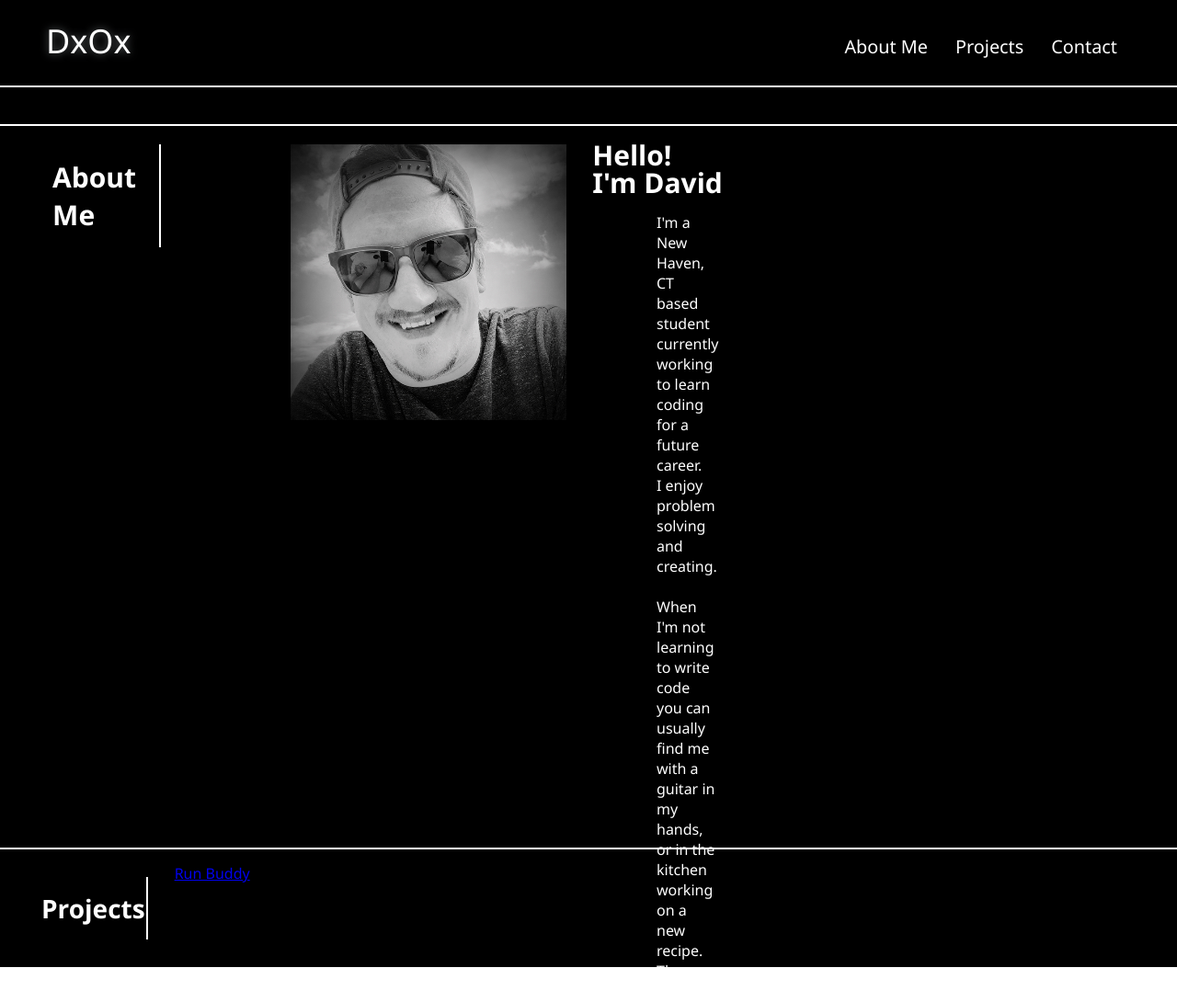
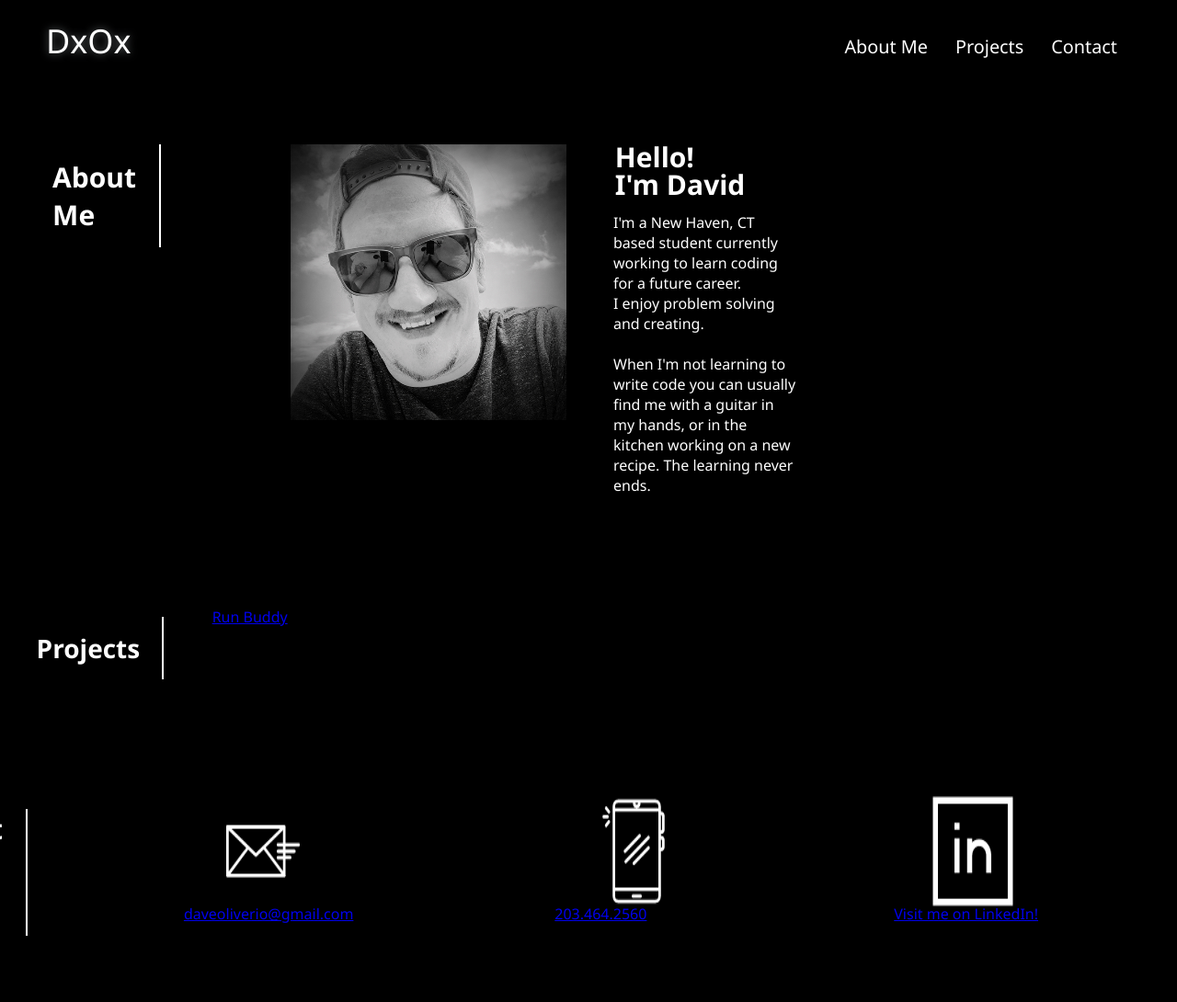
Before and after one commit to davezer/Portfolio, a plain HTML site: page index.html in a window 1280 px wide. Shown: the whole page at 92% size. After the commit the page ends 1021 px from the top, so only its background shows below. Drawn offline with Linux system fonts and the light colour scheme.

Commit message:
added contact section and icons

```diff
--- a/assets/css/style.css
+++ b/assets/css/style.css
@@ -11,7 +11,7 @@
 
 body {
 
-    color: var(--black);
+    background-color: var(--black);
     font-family:'Segoe UI', Tahoma, Geneva, Verdana, sans-serif;
   }
 /* HEADER SECTION STYLE */
@@ -84,7 +84,7 @@ header nav ul li a {
 
 /* ABOUT ME SECTION SECTION */
 
-.aboutMe {
+.aboutMe  {
     background-color: var(--black);
     display: flex;
     flex-wrap: wrap;
@@ -132,7 +132,7 @@ header nav ul li a {
 
 .bio {
     padding: 2px;
-    margin: -233px 692px;
+    margin: -233px 391px 82px 645px;
     display: flex;
     flex-wrap: wrap;
     color: var(--white);
@@ -146,8 +146,7 @@ header nav ul li a {
     justify-content: space-around;
     color: var(--white);
     line-height: 1;
-    width: 21%;
-    margin: -3px 150px;
+    margin: -1px 0px 0px 234px;
     text-align: left;
 
 }
@@ -164,7 +163,7 @@ header nav ul li a {
     }
 
 .projects h2 {
-    margin: 15px;
+    margin: 11px 70px 67px 1px;
     font-size: 28px;
     display: flex;
     flex-wrap: wrap;
@@ -181,7 +180,45 @@ header nav ul li a {
 
 }
 
+/* Contact Section */
 
+
+.contact {
+    color: var(--white);
+    background-color: var(--black);
+    display: flex;
+    flex-wrap: wrap;
+    justify-content: space-evenly;
+    padding: 2px;
+
+}
+
+.contact h3 {
+    margin: 57px 36px 1px -181px;
+    color: var(--white);
+    border-right: 2px solid;
+    padding: 1px 1px 96px 1px;
+    font-size: 30px;
+}
+
+.contactMethod {
+    background-color: var(--black);
+    display: flex;
+    flex-direction: row;
+    flex-wrap: wrap;
+    margin: 14px 83px 4px 90px;
+    padding: 2px;
+
+}
+
+.contactContent {
+    display: flex;
+    flex-wrap: wrap;
+    flex-direction: row;
+    align-items: baseline;
+    justify-content: space-evenly;
+    margin: 144px 0px 0 -150px;
+}
 
 
 
--- a/index.html
+++ b/index.html
@@ -71,7 +71,7 @@
                 </div>
         </section>
 
-       <!-- Projects  -->
+    <!-- Projects  -->
 
        <section id="projects" class="projects">
            <div>
@@ -82,6 +82,36 @@
            </div>
 
        </section>
+
+    <!-- Contact -->
+
+       <section id="contact" class="contact">
+            <div>
+                <h3>Contact</h3>
+            </div>
+
+                <article class="contactMethod">
+                    <img src="assets/images/noun_Email_4286727.png" alt="image of the @ sign for email" />
+                    <div class="contactContent">
+                        <a href="mailto:daveoliverio@gmail.com">daveoliverio@gmail.com</a>
+                    </div>
+                </article>
+
+                <article class="contactMethod">
+                    <img src="assets/images/noun_mobile phone_4277077.png" alt="image of a phone for calling" />
+                    <div class="contactContent">
+                        <a href="tel:2034642560">203.464.2560</a>
+                    </div>
+                </article>
+
+                <article class="contactMethod">
+                    <img src="assets/images/noun_linkedin_2386251.png" alt="image of the LinkedIn logo" />
+                    <div class="contactContent">
+                        <a href="https://www.linkedin.com/in/david-oliverio-44ab333b/">Visit me on LinkedIn!</a>
+                    </div>
+                </article>
+
+        </section>
 
 
     </main>
```
Also changed, not shown: assets/images/noun_Email_4286727.png (added), assets/images/noun_linkedin_2386251.png (added), assets/images/noun_mobile phone_4277077.png (added).
